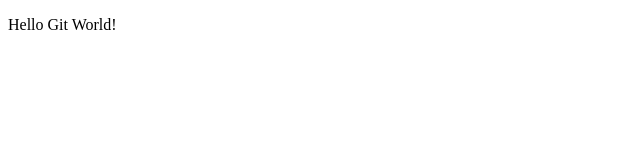
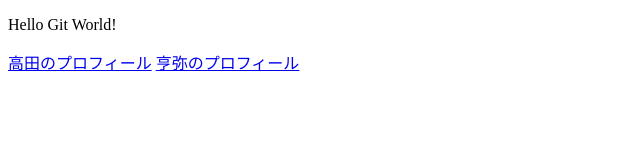
Before and after one commit to ko-hey0623/team, a plain HTML site: page index.html in a window 1280 px wide. Shown: the whole page, without its empty margins (0-640 px from the left). Drawn offline with Linux system fonts and the light colour scheme.

Commit message:
プロフィール課題

```diff
--- a/index.html
+++ b/index.html
@@ -7,6 +7,8 @@
 </head>
 <body>
     <p>Hello Git World!</p>
+    <a href="profile-A.html">高田のプロフィール</a>
+    <a href="profile-B.html">亨弥のプロフィール</a>
 
 </body>
 </html>
```
